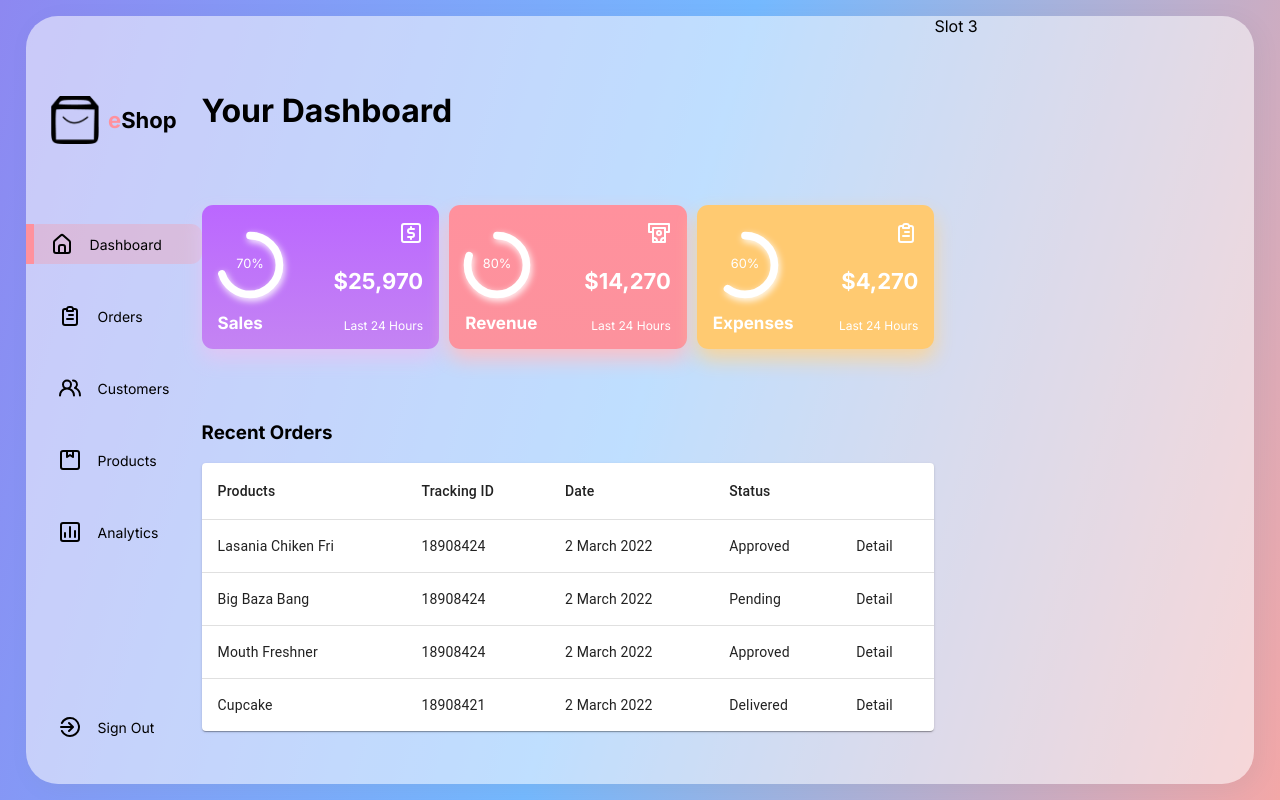
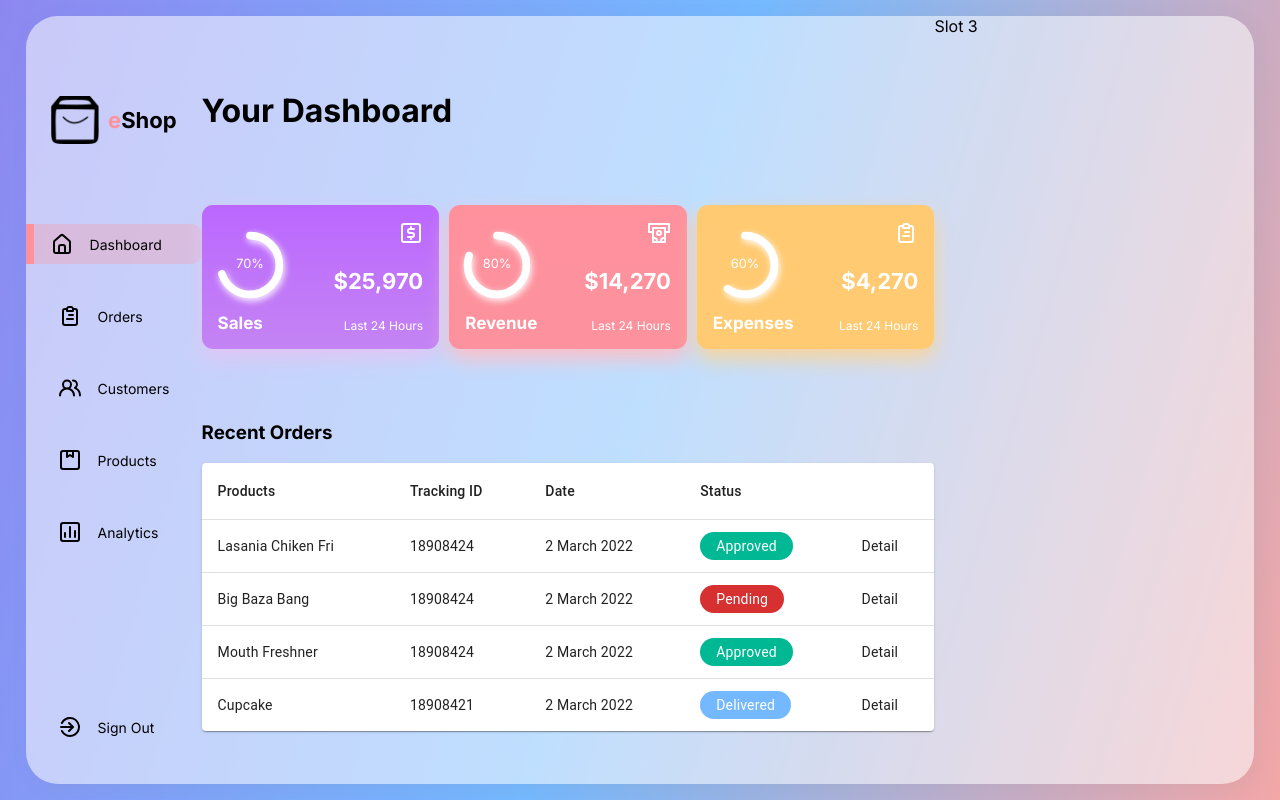
Before and after one commit to rirefat/shop-dashboard, a React (Create React App) app: page / in a window 1280 px wide. Built offline with nearby package versions, Linux system fonts and the light colour scheme; the HTML template or start-up script is replaced by a standard one.

Commit message:
update status

```diff
--- a/src/components/Table/Table.css
+++ b/src/components/Table/Table.css
@@ -1,3 +1,24 @@
 .tableContainer{
     box-shadow: "0px 13px 20px 0px #80808029";
 }
+
+/* Table Status Style */
+.Approved,
+.Delivered,
+.Pending{
+    padding: 6px 16px;
+    border-radius: 25px;
+    color: white;
+}
+
+.Approved{
+    background-color: #00b894;
+}
+
+.Delivered{
+    background-color: #74b9ff;
+}
+
+.Pending{
+    background-color: #d63031;
+}
--- a/src/components/Table/Table.js
+++ b/src/components/Table/Table.js
@@ -46,7 +46,9 @@ export default function BasicTable() {
                     </TableCell>
                     <TableCell align="left">{row.trackingId}</TableCell>
                     <TableCell align="left">{row.date}</TableCell>
-                    <TableCell align="left">{row.status}</TableCell>
+                    <TableCell align="left">
+                        <span className={row.status}>{row.status}</span>
+                    </TableCell>
                     <TableCell align="left">Detail</TableCell>
                     </TableRow>
                 ))}
```
